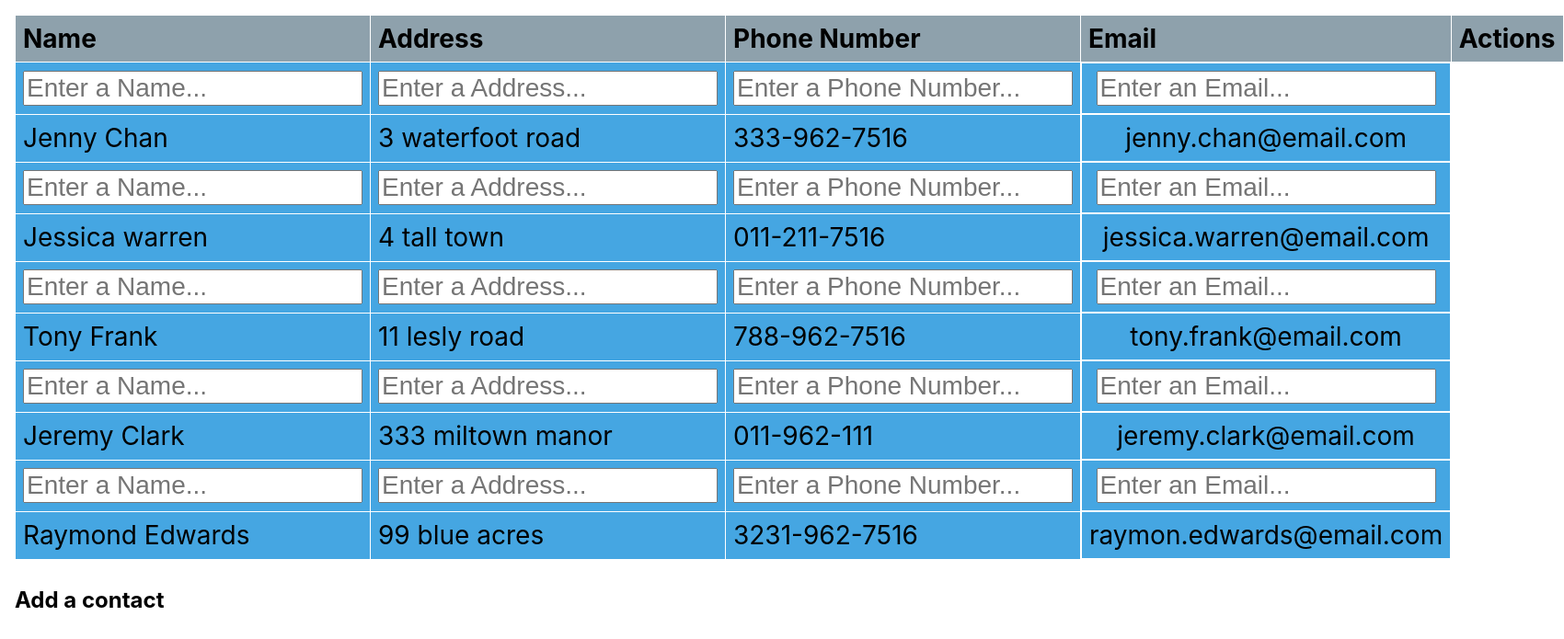
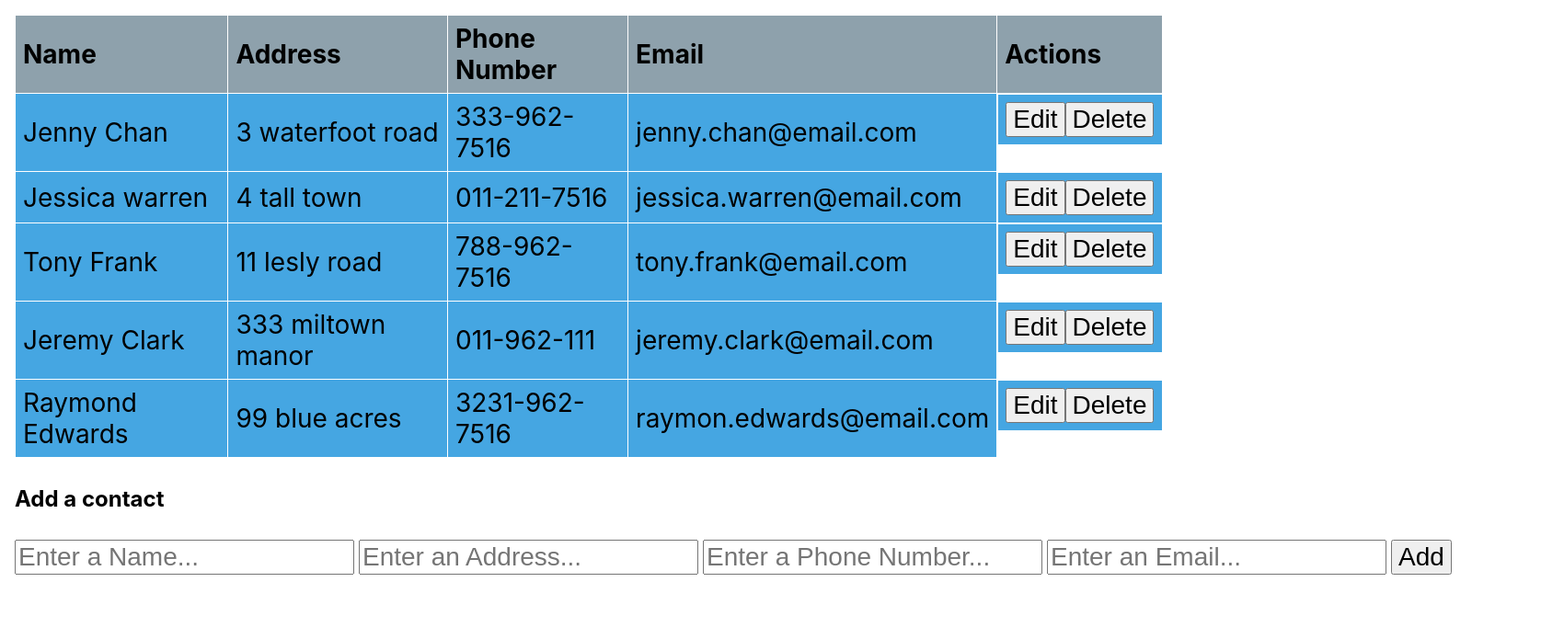
Before and after one commit to David-P-Molina/table-tutorial-refresher, a React (Create React App) app: page / in a window 1280 px wide. Shown: the top 695 px of the page at 92% size, 1700 px wide, since content can reach past the window. Built offline with nearby package versions, Linux system fonts and the light colour scheme.

Commit message:
Add edit functionality

```diff
--- a/src/App.js
+++ b/src/App.js
@@ -13,6 +13,13 @@ const App = () => {
     phoneNumber: '',
     email: '',
   })
+  const [editFormData, setEditFormData] = useState({
+    fullName: '',
+    address: '',
+    phoneNumber: '',
+    email: '',
+  })
+  const [editContactId, setEditContactId] = useState(null)
   const handleAddFormChange = (e) => {
     e.preventDefault()
     const fieldName = e.target.getAttribute('name')
@@ -21,6 +28,15 @@ const App = () => {
     const newFormData = { ...addFormData}
     newFormData[fieldName] = fieldValue
     setAddFormData(newFormData)
+  }
+  const handleEditFormChange = (e) => {
+    e.preventDefault()
+    const fieldName = e.target.getAttribute('name')
+    const fieldValue = e.target.value
+
+    const newFormData = { ...editFormData }
+    newFormData[fieldName] = fieldValue
+    setEditFormData(newFormData)
   }
   const handleAddFormSubmit = (e) => {
     e.preventDefault()
@@ -33,6 +49,18 @@ const App = () => {
     }
     const newContacts = [...contacts, newContact]
     setContacts(newContacts)
+  }
+  const handleEditClick = (e, contact) => {
+    e.preventDefault()
+    setEditContactId(contact.id)
+
+    const formValues = {
+      fullName: contact.fullName,
+      address: contact.address,
+      phoneNumber: contact.phoneNumber,
+      email: contact.email,
+      }
+      setEditFormData(formValues)
   }
   return (
     <div className='app-container'>
@@ -50,8 +78,17 @@ const App = () => {
         <tbody>
           {contacts.map((contact) => (
             <>
-              <EditableRow />
-              <ReadOnlyRow contact={contact} />
+              {editContactId === contact.id ? (
+                <EditableRow
+                  key={contact.id}
+                  editFormData={editFormData}
+                  handleEditFormChange={handleEditFormChange}/>
+              ) : (
+                <ReadOnlyRow
+                key={contact.id}
+                contact={contact}
+                handleEditClick={handleEditClick}/>
+              )}
             </>
           ))}
         </tbody>
--- a/src/components/EditableRow.js
+++ b/src/components/EditableRow.js
@@ -1,6 +1,6 @@
 import React from 'react'
 
-const EditableRow = () => {
+const EditableRow = ({ editFormData, handleEditFormChange }) => {
     return (
             <tr>
             <td>
@@ -9,6 +9,8 @@ const EditableRow = () => {
                     required='required'
                     placeholder='Enter a Name...'
                     name='fullName'
+                    value={editFormData.fullName}
+                    onChange={handleEditFormChange}
                 />
             </td>
             <td>
@@ -17,6 +19,8 @@ const EditableRow = () => {
                     required='required'
                     placeholder='Enter a Address...'
                     name='address'
+                    value={editFormData.address}
+                    onChange={handleEditFormChange}
                 />
             </td>
             <td>
@@ -25,6 +29,8 @@ const EditableRow = () => {
                     required='required'
                     placeholder='Enter a Phone Number...'
                     name='phoneNumber'
+                    value={editFormData.phoneNumber}
+                    onChange={handleEditFormChange}
                 />
             </td>
             <td>
@@ -33,7 +39,13 @@ const EditableRow = () => {
                     required='required'
                     placeholder='Enter an Email...'
                     name='email'
+                    value={editFormData.email}
+                    onChange={handleEditFormChange}
                 />
+            </td>
+            <td>
+                <button type="submit">Save</button>
+                <button>Cancel</button>
             </td>
             </tr>
     )
--- a/src/components/ReadOnlyRow.js
+++ b/src/components/ReadOnlyRow.js
@@ -1,12 +1,22 @@
 import React from 'react'
 
-const ReadOnlyRow = ({ contact }) => {
+const ReadOnlyRow = ({ contact, handleEditClick }) => {
     return (
             <tr key={contact.id}>
               <td>{contact.fullName}</td>
               <td>{contact.address}</td>
               <td>{contact.phoneNumber}</td>
               <td>{contact.email}</td>
+              <td>
+                <button
+                  type='button'
+                  onClick={(e) => handleEditClick(e, contact)}>
+                      Edit
+                </button>
+                <button>
+                    Delete
+                </button>
+              </td>
             </tr>
     )
 }
```
